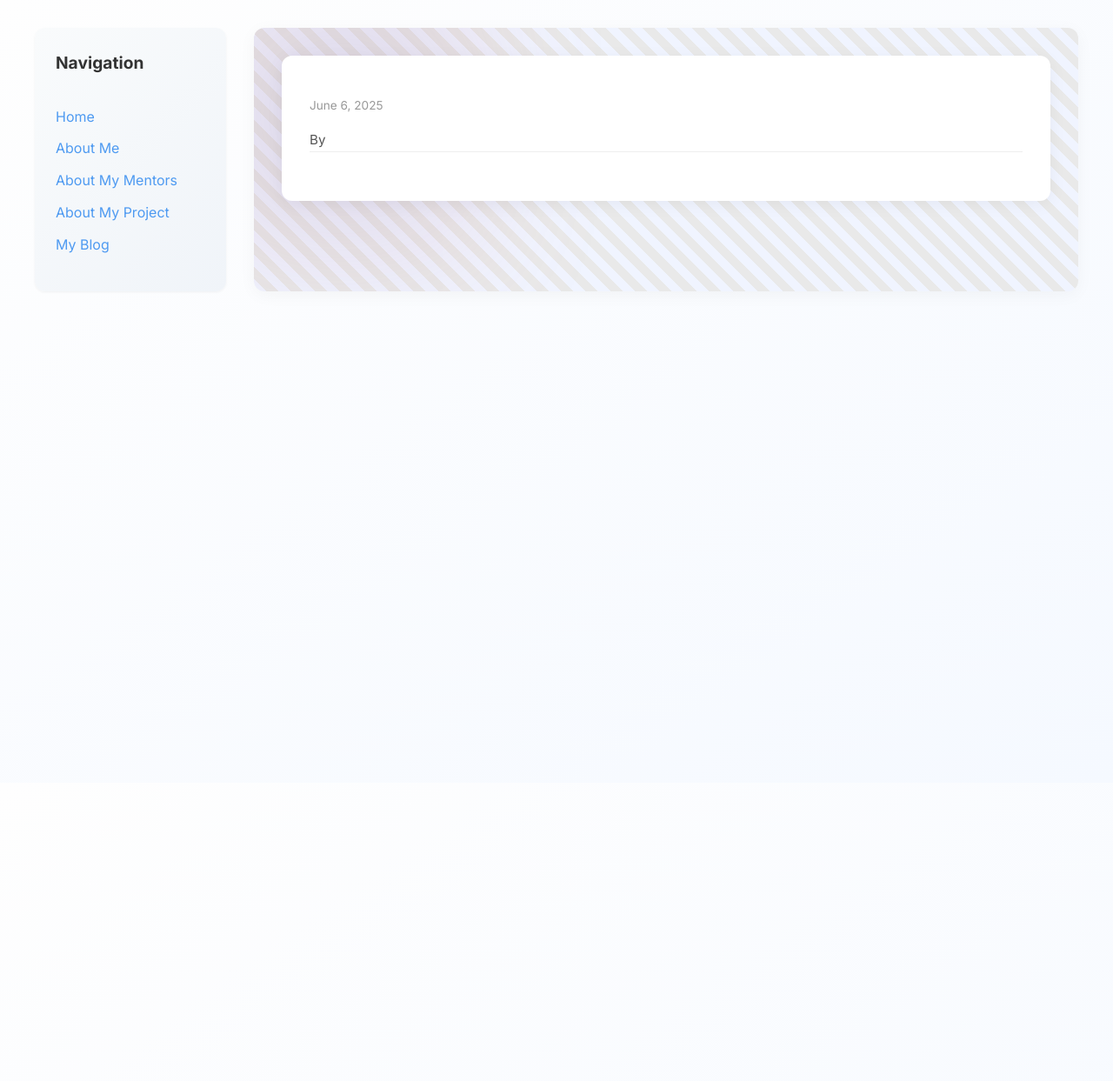
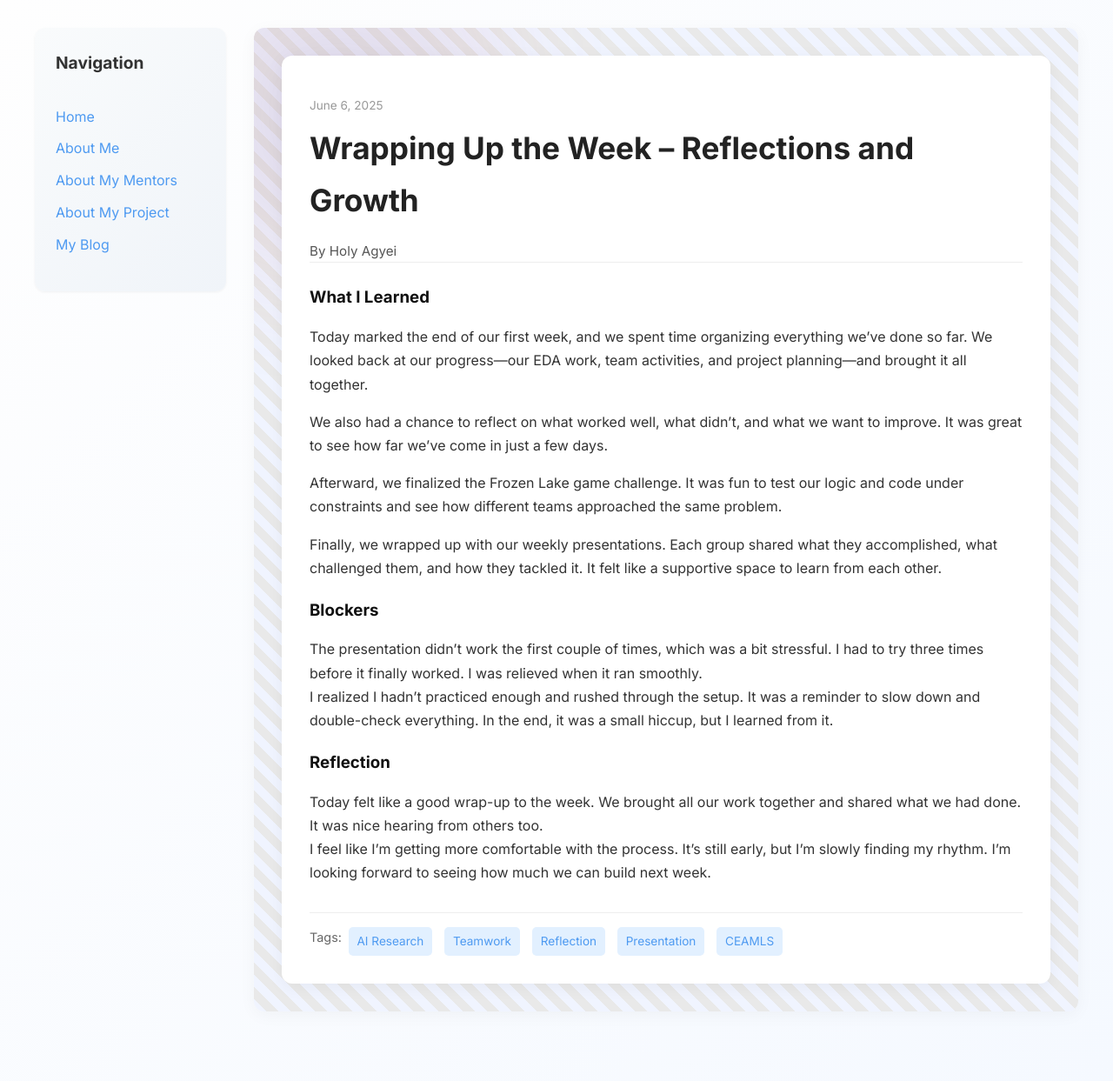
Before and after one commit to holly-agyei/holly-agyei.github.io, a Jekyll site: the page built from _posts/2025-06-06-day-9.md, in a window 1280 px wide. Shown: the whole page at 87% size. Built offline with Jekyll 4.4.1, drawn with Linux system fonts in a browser that asks for light colours; our own code applies the rules of GitHub Pages for plain Markdown files; before the commit the page ends 900 px from its top, so only the background shows below that.

Commit message:
Update 2025-06-06-day-9.md

```diff
--- a/_posts/2025-06-06-day-9.md
+++ b/_posts/2025-06-06-day-9.md
@@ -15,10 +15,9 @@ what_i_learned: |
 
   Finally, we wrapped up with our weekly presentations. Each group shared what they accomplished, what challenged them, and how they tackled it. It felt like a supportive space to learn from each other.
 blockers: |
-   The presentation didn’t work the first 2 times, which was a bit stressful. I had to try three times before it finally worked. I was relieved when we delivered smoothly.
-      I realized I hadn’t practiced enough and rushed to talk. It was a reminder to slow down and double-check everything. In the end, it was a small hiccup, but I learned from it.
-
+  The presentation didn’t work the first couple of times, which was a bit stressful. I had to try three times before it finally worked. I was relieved when it ran smoothly.
+  I realized I hadn’t practiced enough and rushed through the setup. It was a reminder to slow down and double-check everything. In the end, it was a small hiccup, but I learned from it.
 reflection: |
   Today felt like a good wrap-up to the week. We brought all our work together and shared what we had done. It was nice hearing from others too.
-    I feel like I’m getting more comfortable with the process. It’s still early, but I’m slowly finding my rhythm. I’m looking forward to seeing how much we can build next week..
+  I feel like I’m getting more comfortable with the process. It’s still early, but I’m slowly finding my rhythm. I’m looking forward to seeing how much we can build next week.
 ---
```
